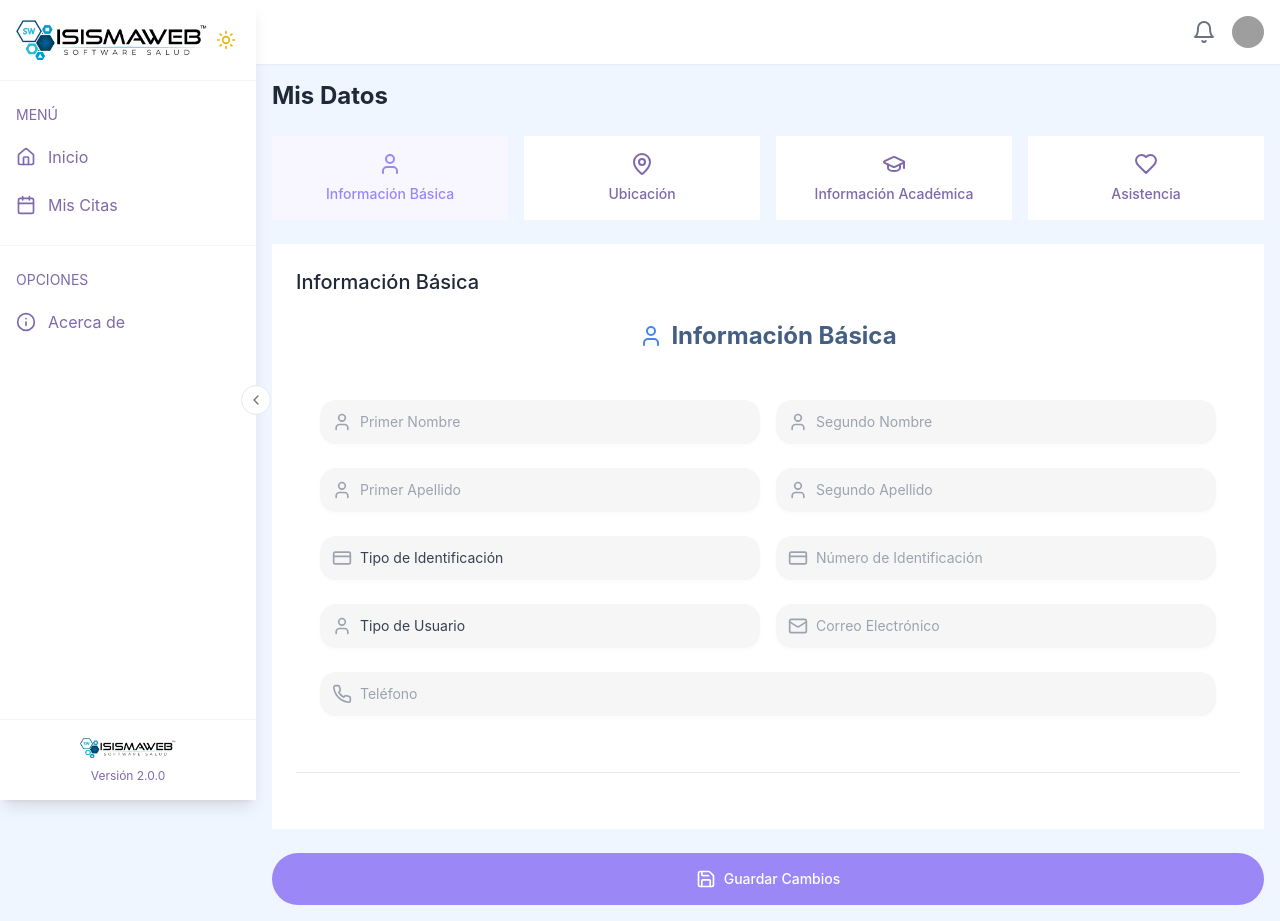
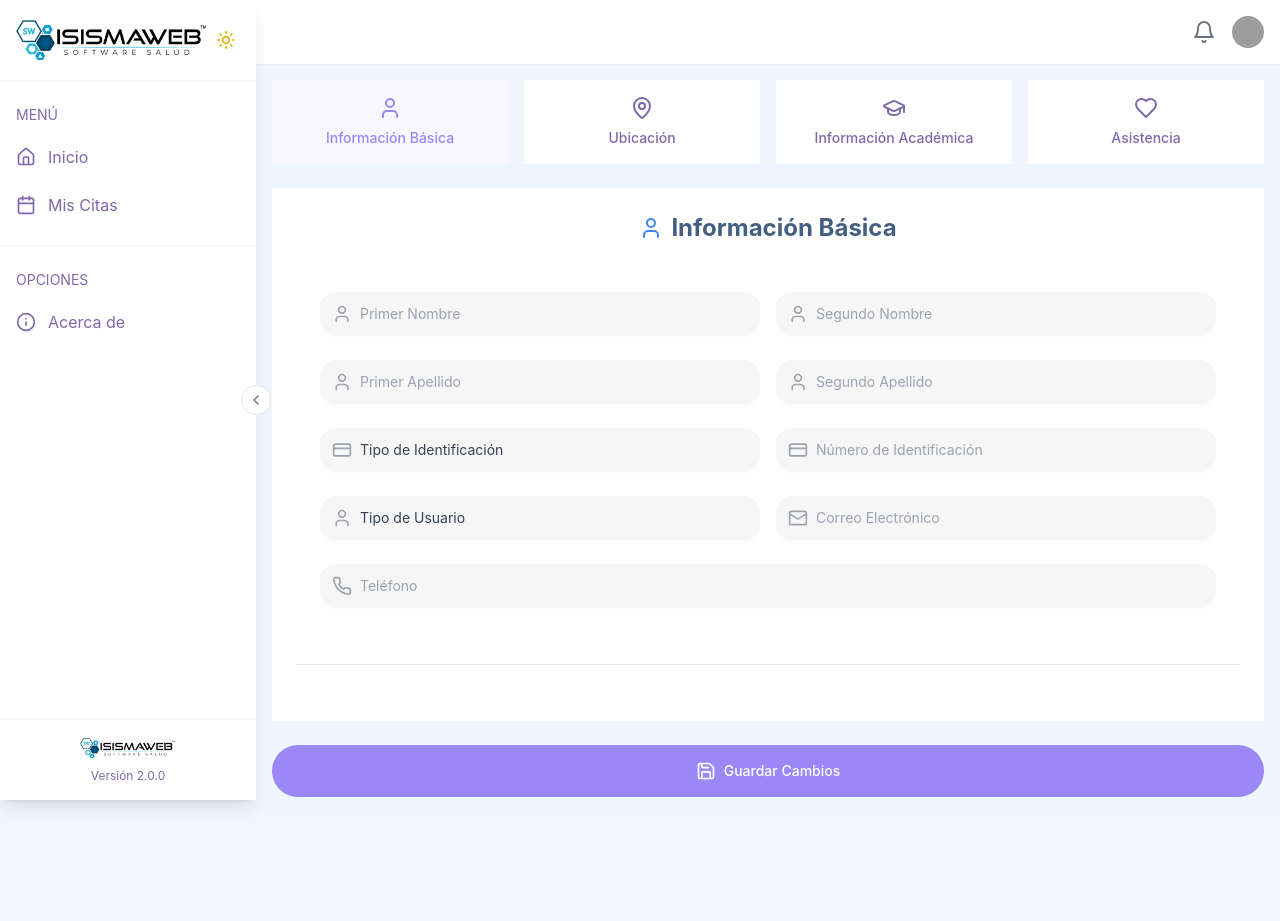
Before and after one commit to nfacudo123/ipacientev2, a React (Vite) app: page /profile in a window 1280 px wide. After the commit the page ends 813 px from the top, so only its background shows below. Built offline with nearby package versions, Linux system fonts and the light colour scheme; grey boxes are pictures that could not be loaded.

Commit message:
Refactor Profile page
Remove unnecessary horizontal rule and title.  Improve visual consistency by removing redundant title element above the icon title.

```diff
--- a/src/pages/Profile.tsx
+++ b/src/pages/Profile.tsx
@@ -1,4 +1,3 @@
-
 import { useState } from "react";
 import { Save, User, MapPin, GraduationCap, Heart } from "lucide-react";
 import { Sidebar } from "@/components/layout/Sidebar";
@@ -82,12 +81,6 @@ const Profile = () => {
 
       <main className={`flex-1 ${isMenuCollapsed ? 'md:ml-[72px]' : 'md:ml-64'} p-4 pt-20 pb-20 md:pb-4 transition-all duration-200`}>
         <form onSubmit={handleSubmit} className="space-y-6">
-          <div className="mb-6">
-            <h1 className="text-2xl font-bold text-gray-800 dark:text-white">
-              Mis Datos
-            </h1>
-          </div>
-
           {/* Menú horizontal */}
           <div className="grid grid-cols-2 md:grid-cols-4 gap-2 md:gap-4">
             <button
@@ -141,13 +134,6 @@ const Profile = () => {
 
           {/* Contenido principal */}
           <div className="bg-white dark:bg-[hsl(var(--card))] rounded-lg p-6">
-            <h2 className="text-xl font-medium mb-6 text-gray-800 dark:text-white">
-              {selectedOption === "basic" && "Información Básica"}
-              {selectedOption === "location" && "Información de Ubicación"}
-              {selectedOption === "academic" && "Información Académica"}
-              {selectedOption === "assistance" && "Información de Asistencia"}
-            </h2>
-
             {selectedOption === "basic" && <BasicInformation formData={formData} handleChange={handleChange} />}
             {selectedOption === "location" && <LocationInformation formData={formData} handleChange={handleChange} />}
             {selectedOption === "academic" && <AcademicInformation formData={formData} handleChange={handleChange} />}
```
